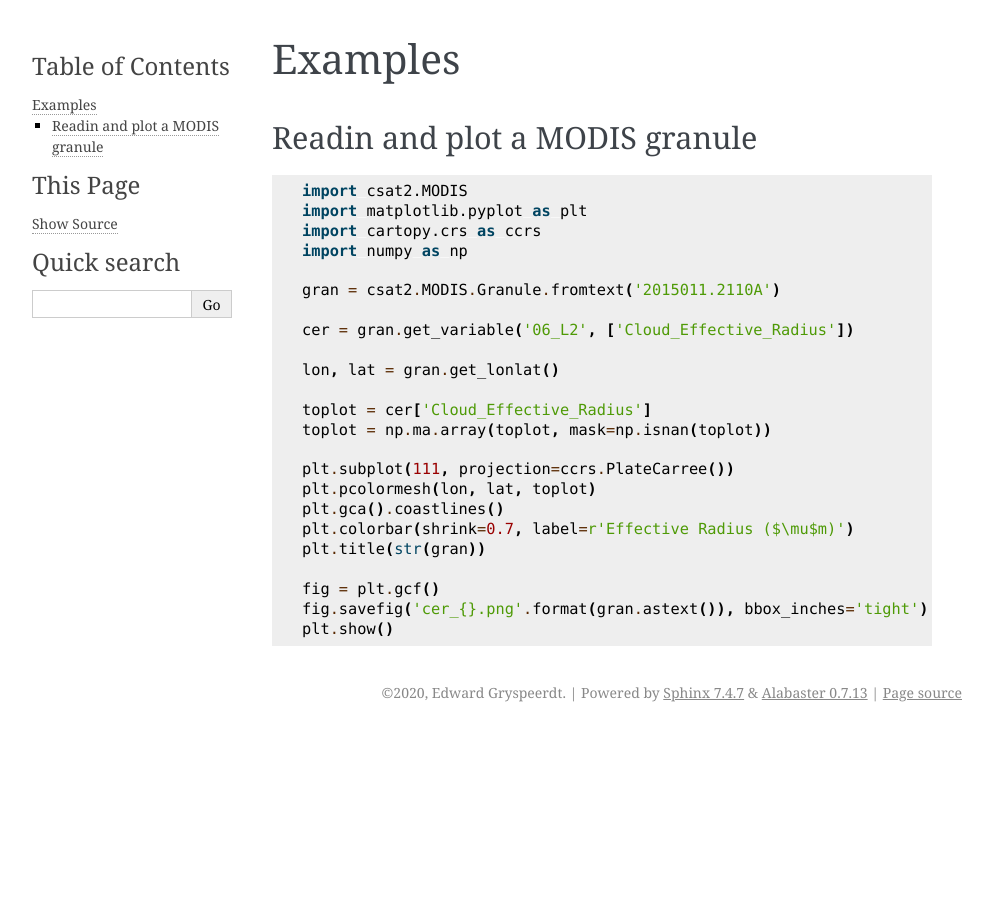
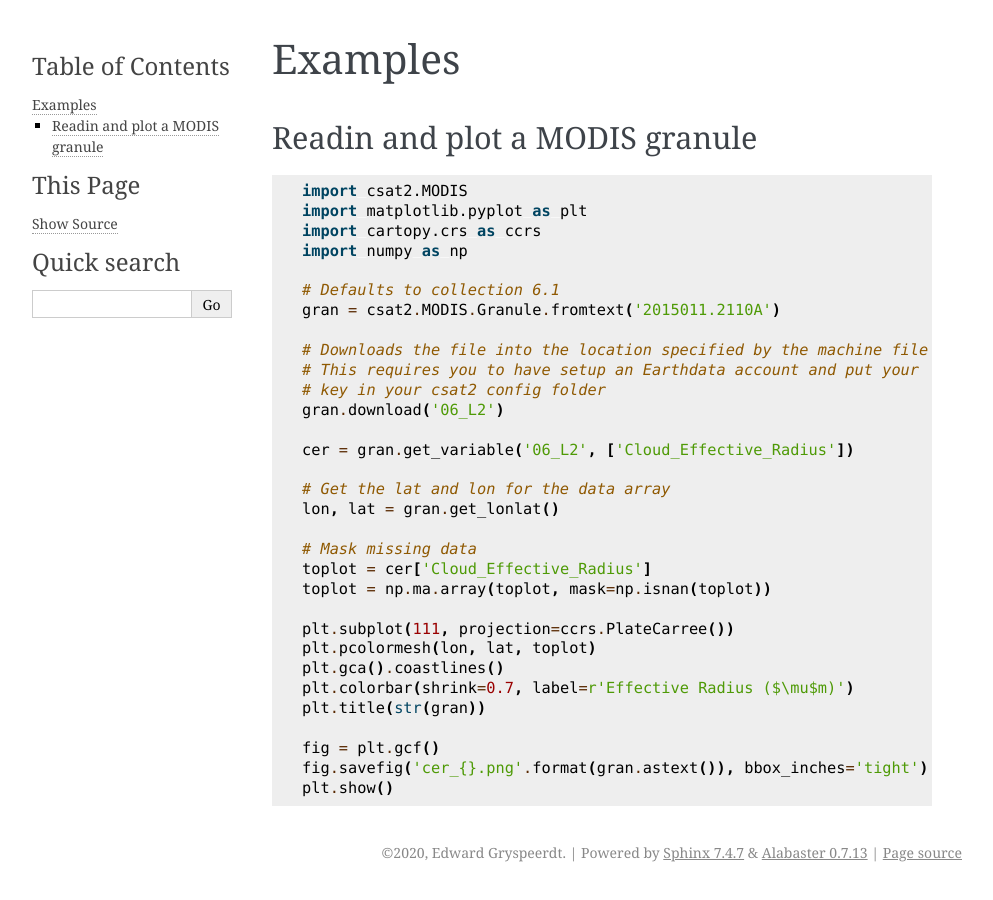
Before and after one commit to EdGrrr/csat2, a Sphinx documentation site: the page built from doc/examples.rst, in a window 1280 px wide. Shown: the whole page, without its empty margins (148-1141 px from the left). Built offline with Sphinx 7.4.7, drawn with Linux system fonts in a browser that asks for light colours.

Commit message:
Updated the MODIS example to include data download

```diff
--- a/doc/examples.rst
+++ b/doc/examples.rst
@@ -12,12 +12,20 @@ Readin and plot a MODIS granule
    import cartopy.crs as ccrs
    import numpy as np
 
+   # Defaults to collection 6.1
    gran = csat2.MODIS.Granule.fromtext('2015011.2110A')
+
+   # Downloads the file into the location specified by the machine file
+   # This requires you to have setup an Earthdata account and put your
+   # key in your csat2 config folder
+   gran.download('06_L2')
 
    cer = gran.get_variable('06_L2', ['Cloud_Effective_Radius'])
 
+   # Get the lat and lon for the data array
    lon, lat = gran.get_lonlat()
 
+   # Mask missing data
    toplot = cer['Cloud_Effective_Radius']
    toplot = np.ma.array(toplot, mask=np.isnan(toplot))
 
```
